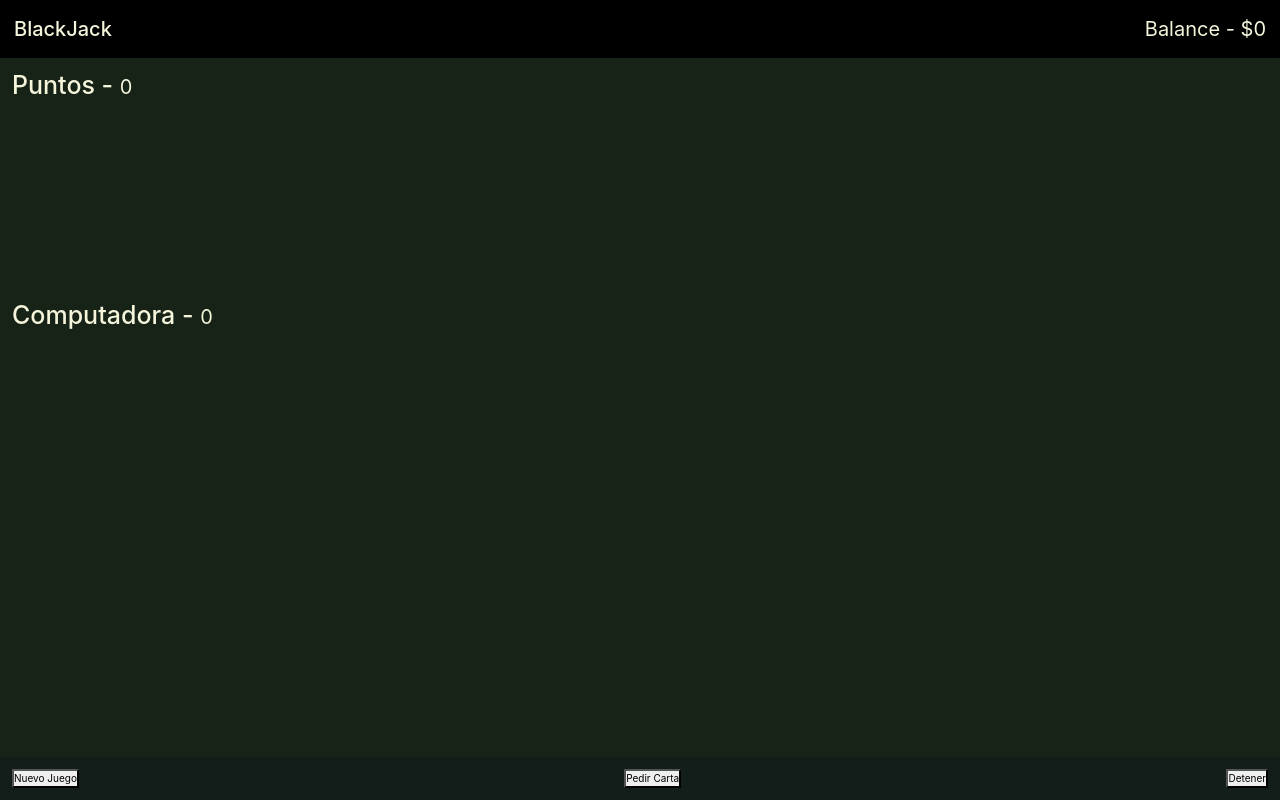
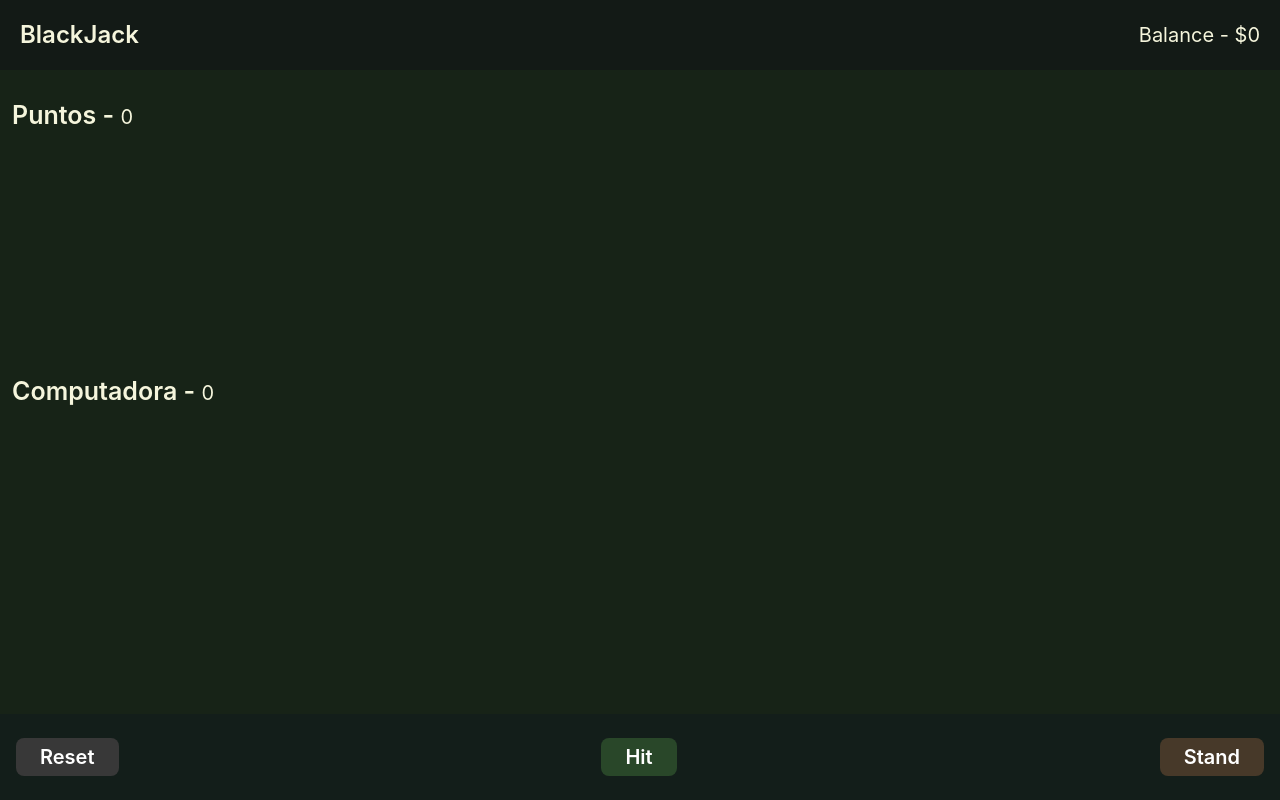
Before and after one commit to pabloivan08/blackJack, a website built with Vite: page index.html in a window 1280 px wide. Built offline with nearby package versions, Linux system fonts and the light colour scheme.

Commit message:
button css styles

```diff
--- a/index.html
+++ b/index.html
@@ -31,9 +31,9 @@
       </section>
     </main>
     <div class="divControls">
-      <button id="resetBtn" class="resetBtn">Nuevo Juego</button>
-      <button id="takeBtn" class="takeBtn">Pedir Carta</button>
-      <button id="stopBtn" class="stopBtn">Detener</button>
+      <button id="resetBtn" class="resetBtn">Reset</button>
+      <button id="takeBtn" class="takeBtn">Hit</button>
+      <button id="stopBtn" class="stopBtn">Stand</button>
     </div>
 
     <script type="module" src="/main.js"></script>
--- a/style.css
+++ b/style.css
@@ -39,31 +39,60 @@ main {
 }
 .title {
   text-align: center;
-  background-color: black;
+  background-color: #131a16;
   font-size: 2rem;
-  padding: 14px;
+  padding: 20px;
   display: flex;
   align-items: center;
   justify-content: space-between;
 }
+h2 {
+  font-size: 24px;
+  font-weight: 600;
+}
+h1 {
+  padding: 18px 0 8px 0;
+  font-weight: 600;
+}
 .deck-cards {
   display: flex;
   padding: 0 0 30px 70px;
-  min-height: 200px;
+  min-height: 220px;
   flex-wrap: wrap;
 }
 .card {
   position: relative;
-  margin-left: -50px;
-  width: 150px;
+  margin-left: -70px;
+  width: 120px;
   background-color: transparent;
 }
 .divControls {
   position: fixed;
   bottom: 0;
   width: 100vw;
-  padding: 12px;
-  background-color: rgb(19, 30, 26);
+  padding: 24px 16px;
+  background-color: #131e1a;
   display: flex;
   justify-content: space-between;
 }
+.divControls > button {
+  padding: 4px 24px;
+  font-size: 2rem;
+  border-radius: 8px;
+  color: white;
+  font-weight: 600;
+  border: none;
+}
+.divControls > button:disabled {
+  background-color: #7e7e7e;
+  color: #b3b3b3;
+}
+.resetBtn {
+  background-color: #383838;
+}
+.takeBtn {
+  background-color: #294729;
+}
+.stopBtn {
+  background-color: #473929;
+}
```
